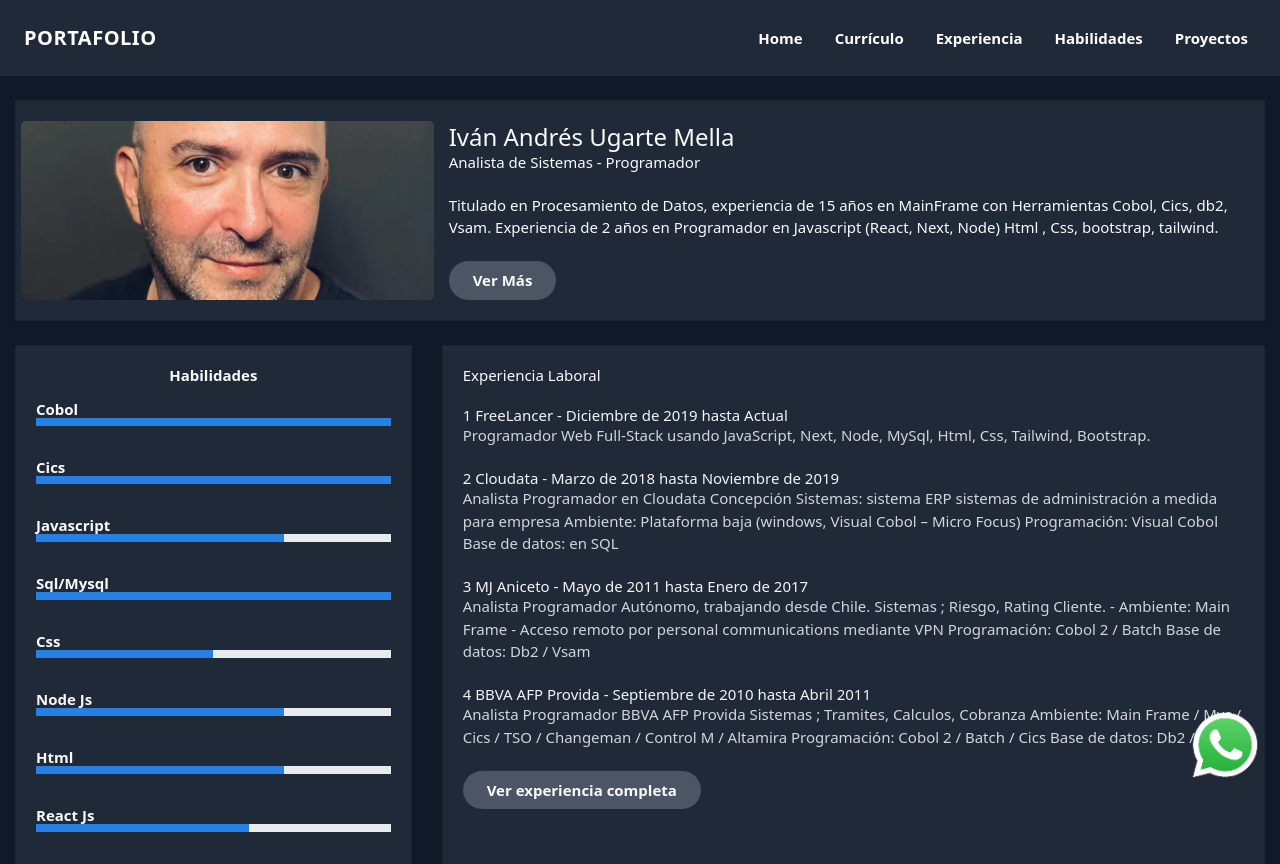
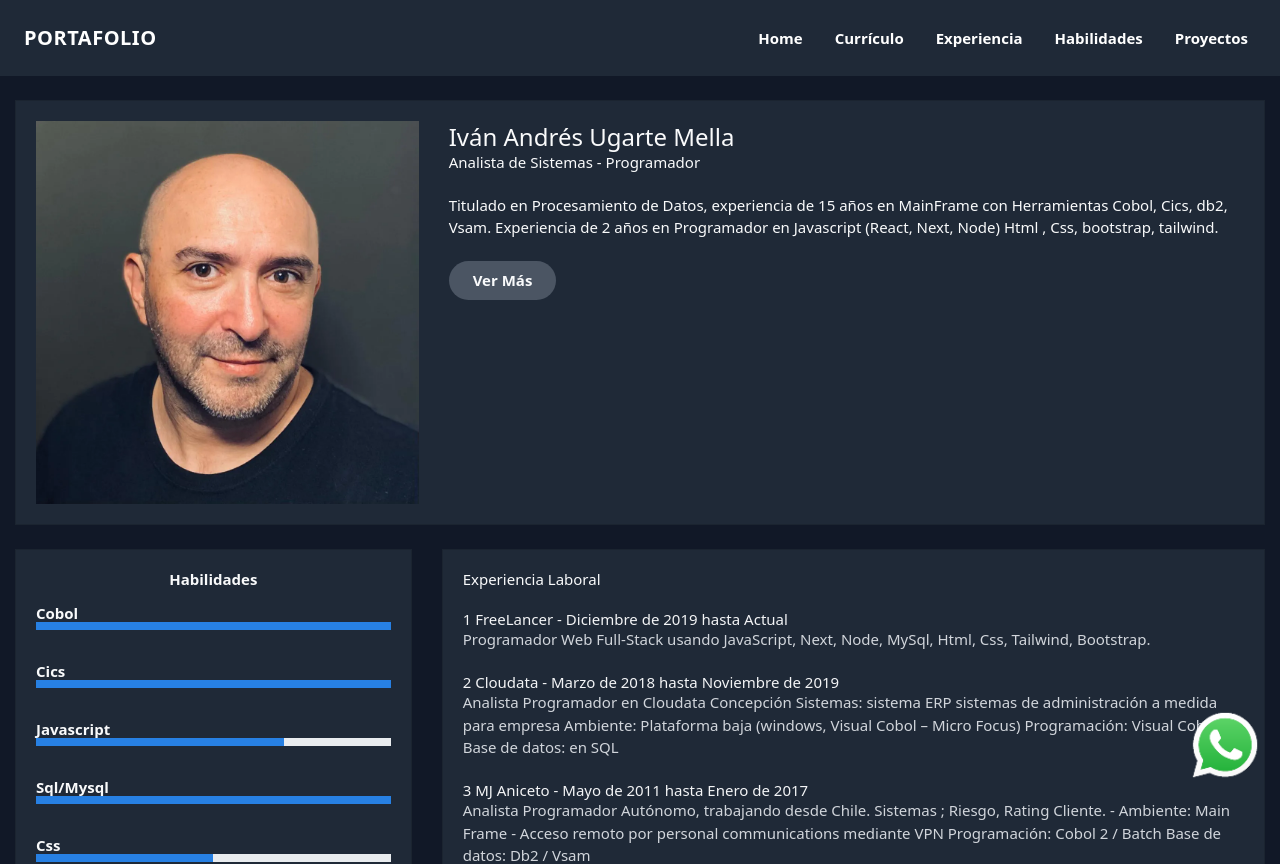
Before and after one commit to ivanugarte/portafolio.next, a Next.js app: page / in a window 1280 px wide. Shown: the top 864 px of the page. Built offline with nearby package versions, Linux system fonts and the light colour scheme.

Commit message:
commit domingo

```diff
--- a/pages/index.jsx
+++ b/pages/index.jsx
@@ -1,8 +1,6 @@
 import Layout from "../components/Layout";
 import { skills, experiences, projects } from "../profile";
 import Link from "next/link";
-import Image from "next/image";
-
 
 const Index = () => (
   <div className="bg-gray-900">
@@ -12,14 +10,7 @@ const Index = () => (
           <div className="card card-body bg-gray-800">
             <div className="row">
               <div className="col-md-4">
-                {/* <img src="foto2.jpg" alt="" className="img-fluid" /> */}
-                <Image
-                  className="object-cover shadow-lg rounded-lg"
-                  src='/ivanfotoperfilcolor.webp'
-                  layout="fill"
-                  priority
-                  alt=""
-                />
+                <img src="ivanfotoperfilcolor.webp" alt="" className="img-fluid" />
               </div>
               <div className="col-md-8 font-sans text-gray-50">
                 <h1 className="text-2xl">Iván Andrés Ugarte Mella</h1>
```
Lines whose indentation alone changed are shown as unchanged.
